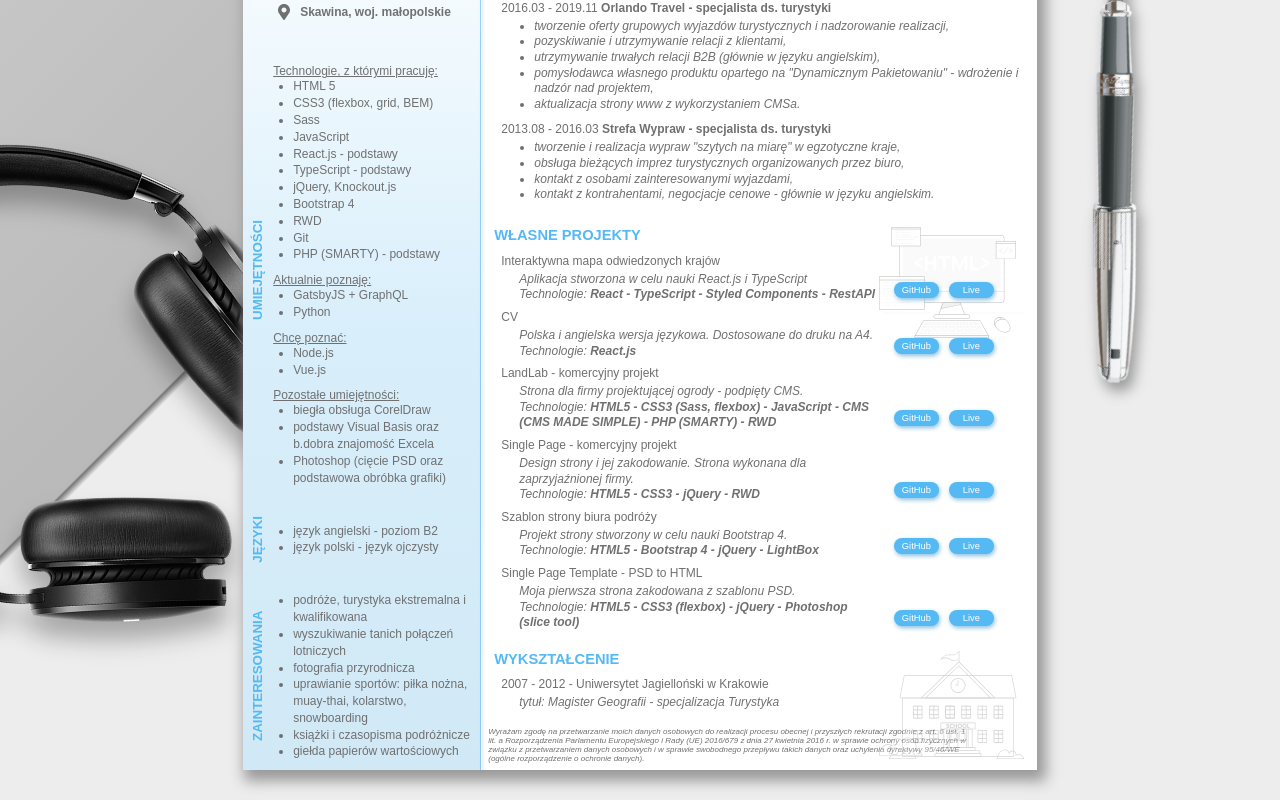
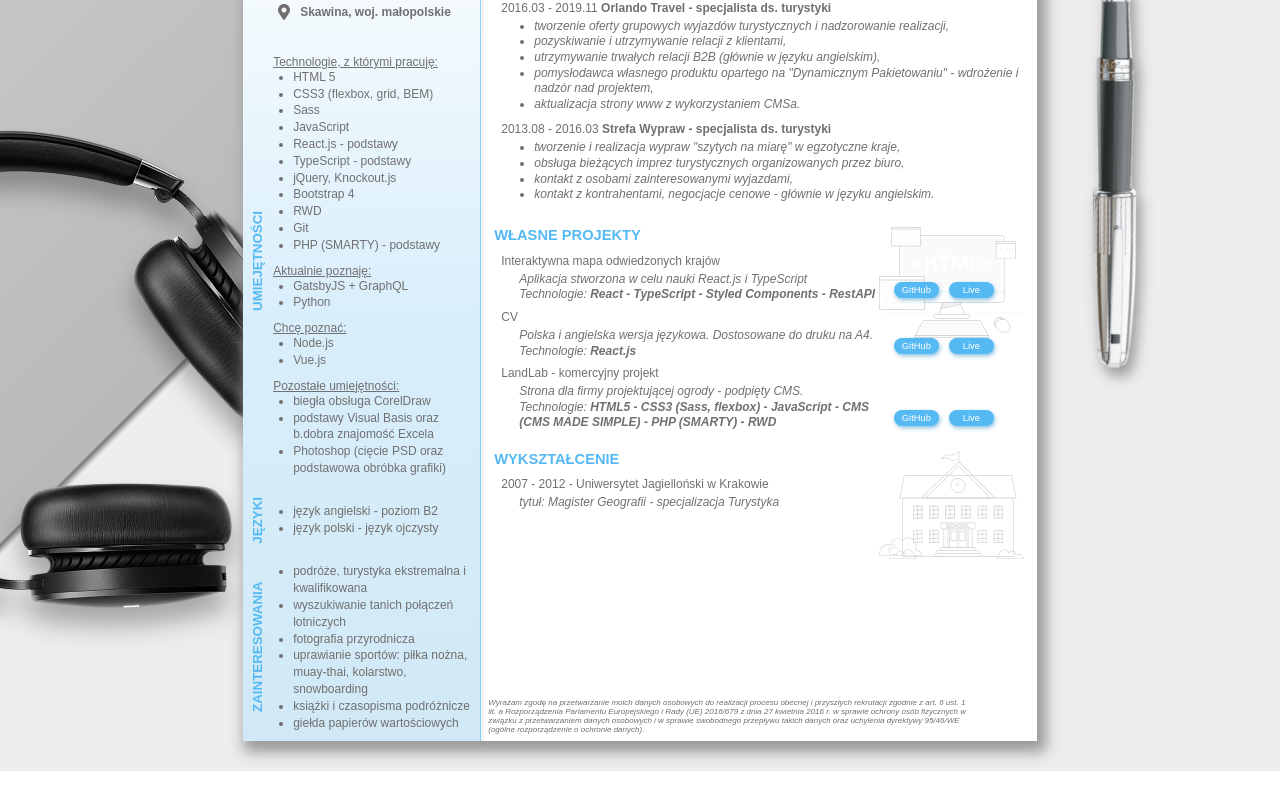
Before and after one commit to tomi5/tomasz-rysak-cv, a React (Create React App) app: page / in a window 1280 px wide. Shown: the part 463-1263 px from the top of the page. After the commit the page ends 1234 px from the top, so only its background shows below. Built offline with nearby package versions, Linux system fonts and the light colour scheme.

Commit message:
update projects data

```diff
--- a/src/datas/ProjectsData.js
+++ b/src/datas/ProjectsData.js
@@ -43,50 +43,50 @@ const projectsData = [
     GitHub: "https://github.com/tomi5/LandLab",
     Live: "https://landlab.pl/",
   },
-  {
-    id: 4,
-    pl: {
-      name: "Single Page - komercyjny projekt",
-      descr:
-        "Design strony i jej zakodowanie. Strona wykonana dla zaprzyjaźnionej firmy.",
-    },
-    en: {
-      name: "Single Page - commercial project",
-      descr:
-        "Website design and coding. Website prepared for a friend's company.",
-    },
-    techs: "HTML5 - CSS3 - jQuery - RWD",
-    GitHub: "https://github.com/tomi5/hydrogeopol",
-    Live: "https://tomi5.github.io/hydrogeopol/",
-  },
-  {
-    id: 5,
-    pl: {
-      name: "Szablon strony biura podróży",
-      descr: "Projekt strony stworzony w celu nauki Bootstrap 4.",
-    },
-    en: {
-      name: "Travel Service - template",
-      descr: "Bootstrap 4 training project.",
-    },
-    techs: "HTML5 - Bootstrap 4 - jQuery - LightBox",
-    GitHub: "https://github.com/tomi5/travel_service",
-    Live: "https://tomi5.github.io/travel_service/",
-  },
-  {
-    id: 6,
-    pl: {
-      name: "Single Page Template - PSD to HTML",
-      descr: "Moja pierwsza strona zakodowana z szablonu PSD.",
-    },
-    en: {
-      name: "Single Page Template - PSD to HTML",
-      descr: "My first RWD single page website converted from PSD.",
-    },
-    techs: "HTML5 - CSS3 (flexbox) - jQuery - Photoshop (slice tool)",
-    GitHub: "https://github.com/tomi5/cuda_single_pages",
-    Live: "https://tomi5.github.io/cuda_single_pages//",
-  },
+  // {
+  //   id: 4,
+  //   pl: {
+  //     name: "Single Page - komercyjny projekt",
+  //     descr:
+  //       "Design strony i jej zakodowanie. Strona wykonana dla zaprzyjaźnionej firmy.",
+  //   },
+  //   en: {
+  //     name: "Single Page - commercial project",
+  //     descr:
+  //       "Website design and coding. Website prepared for a friend's company.",
+  //   },
+  //   techs: "HTML5 - CSS3 - jQuery - RWD",
+  //   GitHub: "https://github.com/tomi5/hydrogeopol",
+  //   Live: "https://tomi5.github.io/hydrogeopol/",
+  // },
+  // {
+  //   id: 5,
+  //   pl: {
+  //     name: "Szablon strony biura podróży",
+  //     descr: "Projekt strony stworzony w celu nauki Bootstrap 4.",
+  //   },
+  //   en: {
+  //     name: "Travel Service - template",
+  //     descr: "Bootstrap 4 training project.",
+  //   },
+  //   techs: "HTML5 - Bootstrap 4 - jQuery - LightBox",
+  //   GitHub: "https://github.com/tomi5/travel_service",
+  //   Live: "https://tomi5.github.io/travel_service/",
+  // },
+  // {
+  //   id: 6,
+  //   pl: {
+  //     name: "Single Page Template - PSD to HTML",
+  //     descr: "Moja pierwsza strona zakodowana z szablonu PSD.",
+  //   },
+  //   en: {
+  //     name: "Single Page Template - PSD to HTML",
+  //     descr: "My first RWD single page website converted from PSD.",
+  //   },
+  //   techs: "HTML5 - CSS3 (flexbox) - jQuery - Photoshop (slice tool)",
+  //   GitHub: "https://github.com/tomi5/cuda_single_pages",
+  //   Live: "https://tomi5.github.io/cuda_single_pages//",
+  // },
 ];
 
 export default projectsData;
```
